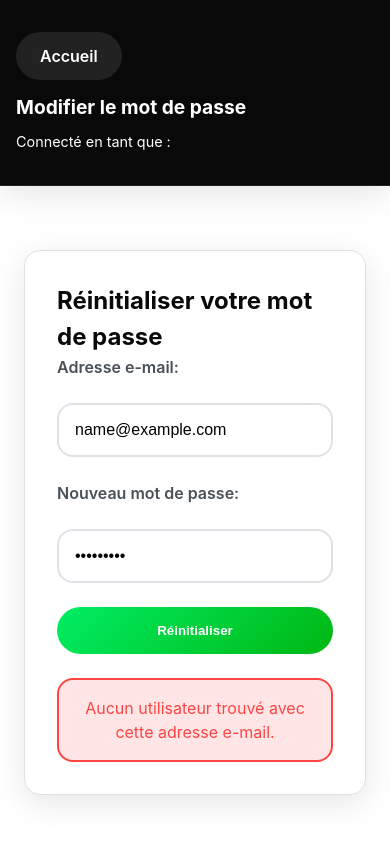
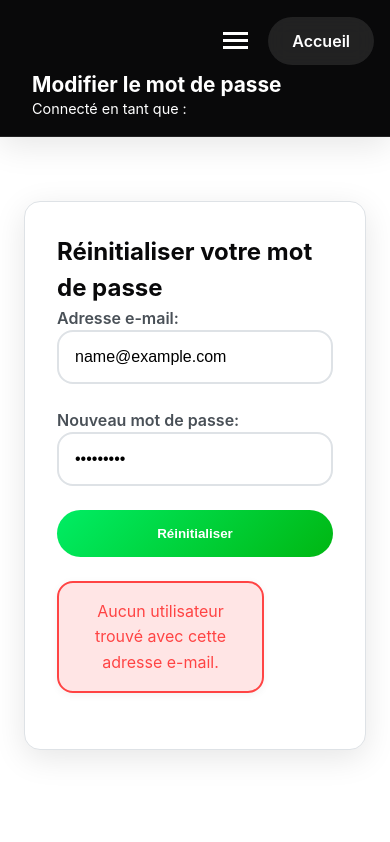
Before and after one commit to Naioxxxx/maviefacile, a plain HTML site: page reset-password.html in a window 390 px wide. Both pictures are taken after typing "name@example.com", "Sample123" into the empty fields and a click on the button "Réinitialiser". Drawn offline with Linux system fonts and the light colour scheme.

Commit message:
tien cado reset pass word + edit profile

```diff
--- a/reset-password.html
+++ b/reset-password.html
@@ -7,23 +7,39 @@
     <link rel="stylesheet" href="style.css">
 </head>
 <body>
-    <header>
+    <header class="settings-header">
         <div class="header-content">
             <a href="home.html" class="home-button">Accueil</a>
+
+            <div class="header-center">
                 <h1>Modifier le mot de passe</h1>
                 <div class="user-info">
                     <span>Connecté en tant que : <span id="logged-in-username"></span></span>
                 </div>
-            <!-- Masquer le menu hamburger sur cette page -->
-            <div class="menu-container hidden">
-                <div class="hamburger-menu" id="hamburger-menu">
-                    <div class="bar"></div>
-                    <div class="bar"></div>
-                    <div class="bar"></div>
             </div>
-                <div class="dropdown-menu" id="dropdown-menu">
-                    <a href="settings.html" id="settings-link">Paramètres</a>
-                </div>
+
+            <div class="menu-container">
+                <!-- Menu Hamburger -->
+                <button class="hamburger-menu" id="hamburger-menu" aria-label="Menu principal">
+                    <span class="bar bar-top"></span>
+                    <span class="bar bar-middle"></span>
+                    <span class="bar bar-bottom"></span>
+                </button>
+
+                <!-- Menu Déroulant -->
+                <nav class="dropdown-menu" id="dropdown-menu" aria-label="Sous-menu">
+                    <ul class="menu-list">
+                        <li>
+                            <a href="settings.html" class="menu-link">
+                                <svg class="settings-icon" width="20" height="20" viewBox="0 0 24 24" fill="none" stroke="currentColor" stroke-width="2">
+                                    <path d="M12 15a3 3 0 1 0 0-6 3 3 0 0 0 0 6Z"/>
+                                    <path d="M19.4 15a1.65 1.65 0 0 0 .33 1.82l.06.06a2 2 0 0 1 0 2.83 2 2 0 0 1-2.83 0l-.06-.06a1.65 1.65 0 0 0-1.82-.33 1.65 1.65 0 0 0-1 1.51V21a2 2 0 0 1-2 2 2 2 0 0 1-2-2v-.09A1.65 1.65 0 0 0 9 19.4a1.65 1.65 0 0 0-1.82.33l-.06.06a2 2 0 0 1-2.83 0 2 2 0 0 1 0-2.83l.06-.06a1.65 1.65 0 0 0 .33-1.82 1.65 1.65 0 0 0-1.51-1H3a2 2 0 0 1-2-2 2 2 0 0 1 2-2h.09A1.65 1.65 0 0 0 4.6 9a1.65 1.65 0 0 0-.33-1.82l-.06-.06a2 2 0 0 1 0-2.83 2 2 0 0 1 2.83 0l.06.06a1.65 1.65 0 0 0 1.82.33H9a1.65 1.65 0 0 0 1-1.51V3a2 2 0 0 1 2-2 2 2 0 0 1 2 2v.09a1.65 1.65 0 0 0 1 1.51 1.65 1.65 0 0 0 1.82-.33l.06-.06a2 2 0 0 1 2.83 0 2 2 0 0 1 0 2.83l-.06.06a1.65 1.65 0 0 0-.33 1.82V9a1.65 1.65 0 0 0 1.51 1H21a2 2 0 0 1 2 2 2 2 0 0 1-2 2h-.09a1.65 1.65 0 0 0-1.51 1Z"/>
+                                </svg>
+                                Paramètres
+                            </a>
+                        </li>
+                    </ul>
+                </nav>
             </div>
         </div>
     </header>
@@ -32,13 +48,28 @@
         <section id="reset-password-section">
             <h2>Réinitialiser votre mot de passe</h2>
             <form id="reset-password-form">
+                <div class="form-group">
                     <label for="reset-email">Adresse e-mail:</label>
-                <input type="email" id="reset-email" name="reset-email" required>
+                    <input type="email"
+                           id="reset-email"
+                           name="reset-email"
+                           placeholder="exemple@email.com"
+                           required>
+                </div>
+
+                <div class="form-group">
                     <label for="new-password">Nouveau mot de passe:</label>
-                <input type="password" id="new-password" name="new-password" required>
+                    <input type="password"
+                           id="new-password"
+                           name="new-password"
+                           placeholder="••••••••"
+                           minlength="6"
+                           required>
+                </div>
+
                 <button type="submit" class="settings-button">Réinitialiser</button>
             </form>
-            <div id="reset-message" class="hidden"></div>
+            <div id="reset-message" class="message hidden"></div>
         </section>
     </main>
 
```
Also changed, not shown: edit-profile.html (+35 -15 lines), style.css (line endings or trailing spaces). Lines whose indentation alone changed are shown as unchanged.
